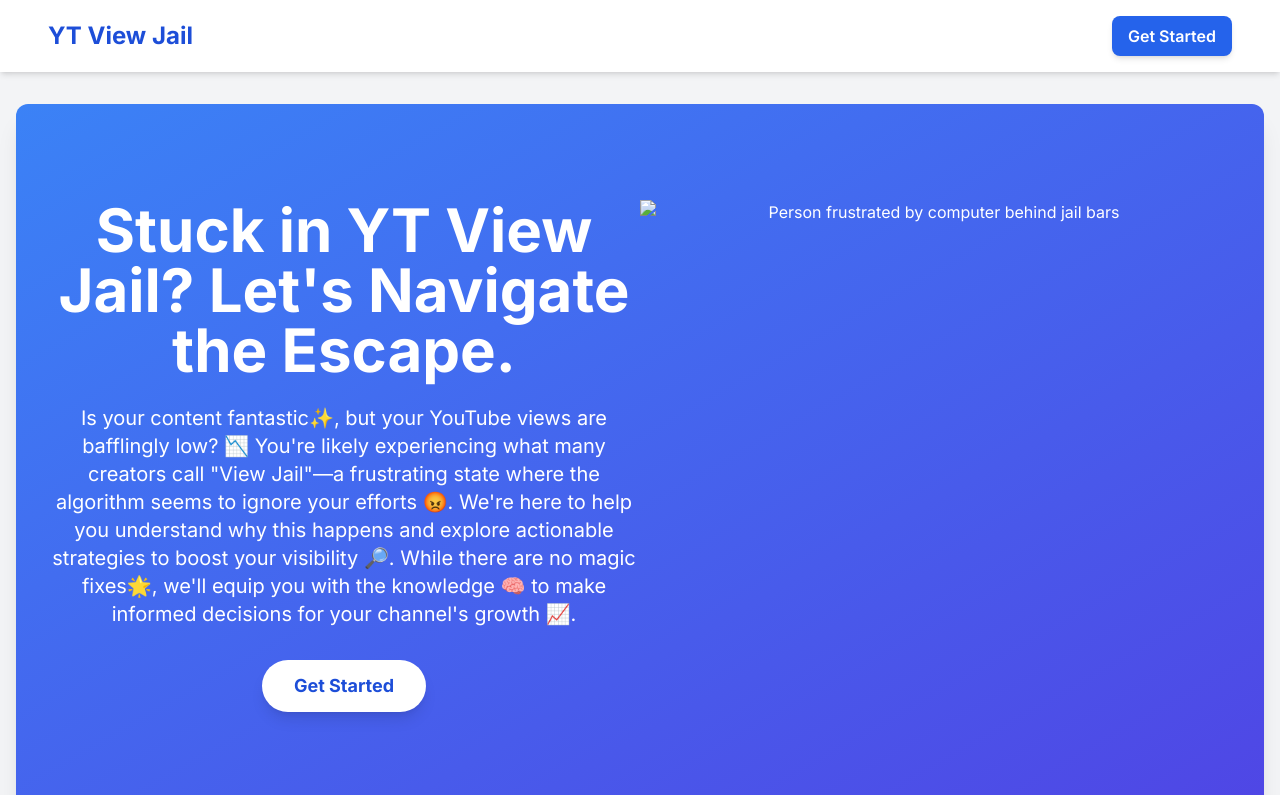
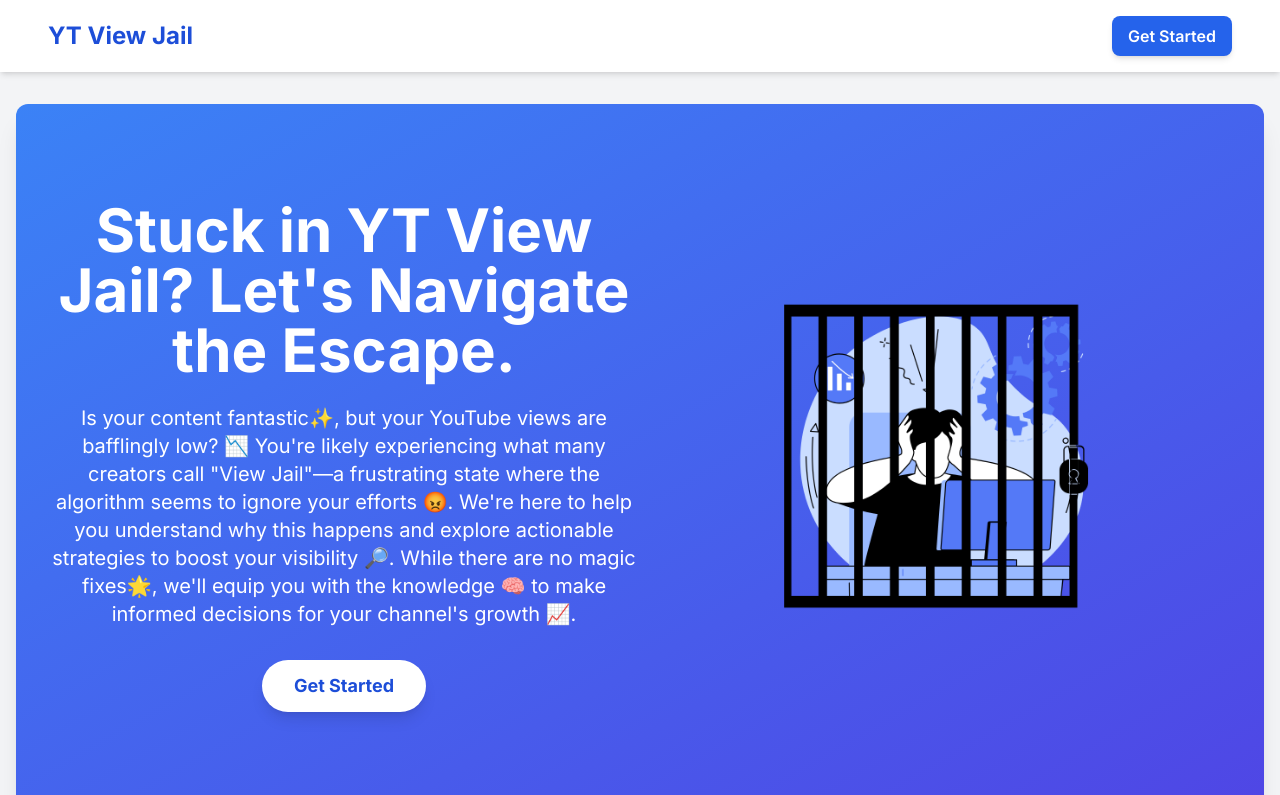
Before and after one commit to namelesshero212/ytviewjail, a plain HTML site: page index.html in a window 1280 px wide. Shown: the top 795 px of the page. Drawn offline with nearby package versions, Linux system fonts and the light colour scheme.

Commit message:
Fix image and 0 view jail image issue
The hero image is not displaying and the home link for the 0 view jail page is not displaying

```diff
--- a/index.html
+++ b/index.html
@@ -48,7 +48,7 @@
                         Get Started
                     </a>
                 </div>
-                <img class="w-full h-full object-contain" src="/assets/YT View Jail Hero Image 2.png" alt="Person frustrated by computer behind jail bars">
+                <img class="w-full h-full object-contain" src="./assets/Youtube View Jail Hero Image 2.png" alt="Person frustrated by computer behind jail bars">
             </div>
         </div>
     </section>
```
Also changed, not shown: pages/0-view-jail.html (+1 -1 lines).
